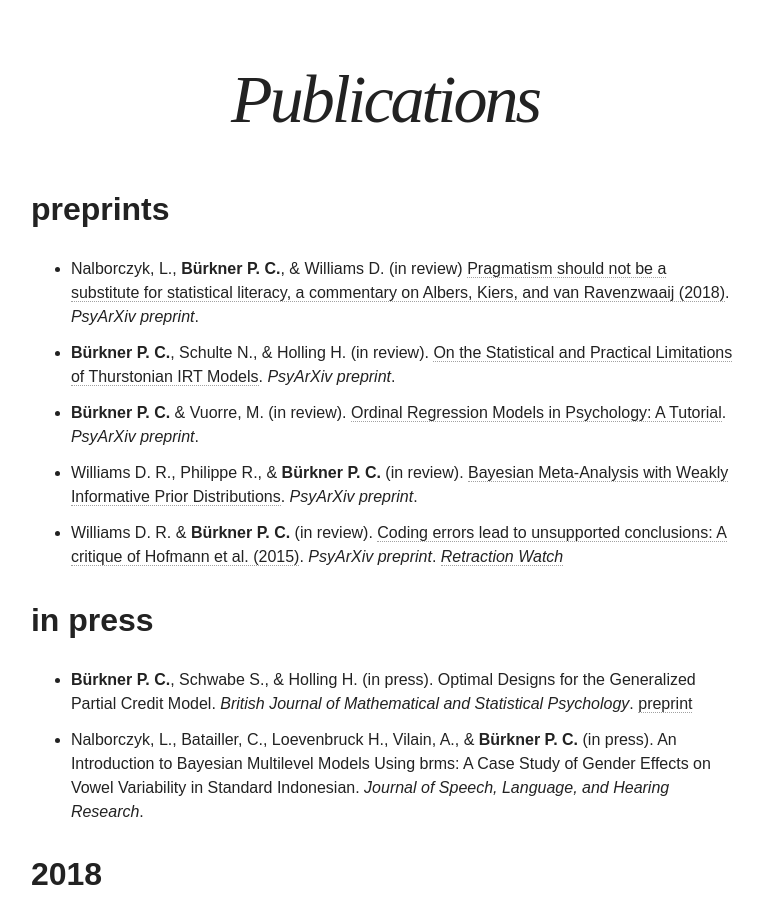
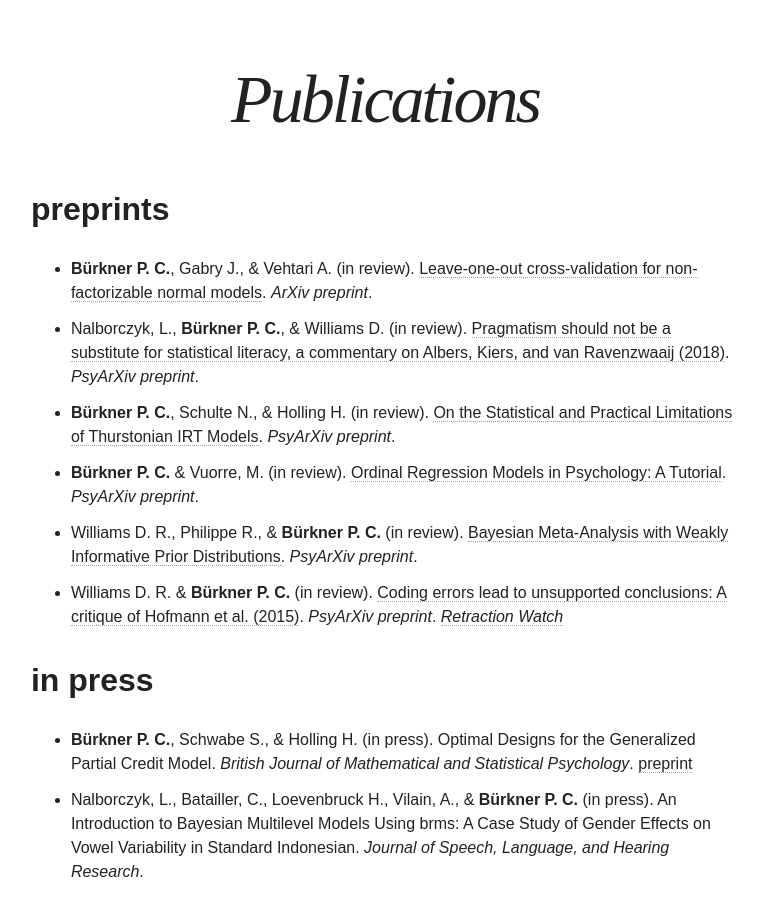
Before and after one commit to paul-buerkner/paul-buerkner.github.io, a Jekyll site: the page built from publications/index.md, in a window 1280 px wide and 900 px high, scrolled down 413 px. Shown: the whole window, without its empty margins (255-1018 px from the left). Built offline with Jekyll 4.4.1, drawn with Linux system fonts in a browser that asks for light colours; nearby versions of some CDN libraries.

Commit message:
add new preprint

```diff
--- a/publications/index.md
+++ b/publications/index.md
@@ -5,7 +5,8 @@ excerpt: "A list of my publications"
 ---
 
 ## preprints
-* Nalborczyk, L., **Bürkner P. C.**, & Williams D. (in review) [Pragmatism should not be a substitute for statistical literacy, a commentary on Albers, Kiers, and van Ravenzwaaij (2018)](https://psyarxiv.com/fmtkj/). *PsyArXiv preprint*.
+* **Bürkner P. C.**, Gabry J., & Vehtari A. (in review). [Leave-one-out cross-validation for non-factorizable normal models](http://arxiv.org/abs/1810.10559). *ArXiv preprint*.
+* Nalborczyk, L., **Bürkner P. C.**, & Williams D. (in review). [Pragmatism should not be a substitute for statistical literacy, a commentary on Albers, Kiers, and van Ravenzwaaij (2018)](https://psyarxiv.com/fmtkj/). *PsyArXiv preprint*.
 * **Bürkner P. C.**, Schulte N., & Holling H. (in review). [On the Statistical and Practical Limitations of Thurstonian IRT Models](https://psyarxiv.com/dbwn8). *PsyArXiv preprint*.
 * **Bürkner P. C.** & Vuorre, M. (in review). [Ordinal Regression Models in Psychology: A Tutorial](https://psyarxiv.com/x8swp/). *PsyArXiv preprint*.
 * Williams D. R., Philippe R., & **Bürkner P. C.** (in review). [Bayesian Meta-Analysis with Weakly Informative Prior Distributions](https://psyarxiv.com/7tbrm/). *PsyArXiv preprint*.
```
